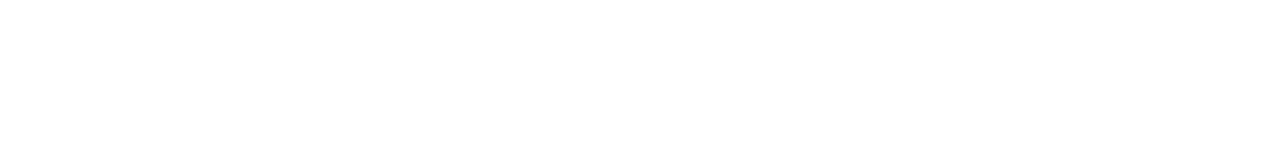
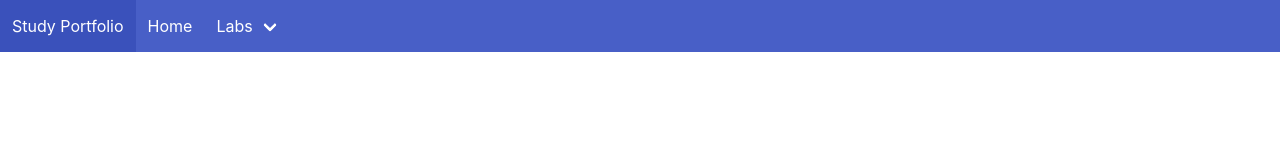
Before and after one commit to JoeNg93/interactive-multimedia-programming-course, a plain HTML site: page index.html in a window 1280 px wide. Drawn offline with nearby package versions, Linux system fonts and the light colour scheme.

Commit message:
Add navbar

```diff
--- a/index.html
+++ b/index.html
@@ -10,7 +10,29 @@
     <link rel="stylesheet" href="https://unpkg.com/tachyons@4.9.0/css/tachyons.min.css">
     <title>Study Portfolio - Interactive Multimedia Programming</title>
   </head>
+
   <body>
+
+  <nav class="navbar is-link" role="navigation" aria-label="main navigation">
+    <div class="navbar-brand">
+      <a class="navbar-item" href="/">
+        Study Portfolio
+      </a>
+    </div>
+
+    <div class="navbar-menu">
+      <div class="navbar-start">
+        <a class="navbar-item" href="/">Home</a>
+        <div class="navbar-item has-dropdown is-hoverable">
+          <a class="navbar-link">Labs</a>
+          <div class="navbar-dropdown">
+            <a class="navbar-item">Lab 1</a>
+            <a class="navbar-item">Lab 2</a>
+          </div>
+        </div>
+      </div>
+    </div>
+  </nav>
 
   </body>
 </html>
```
